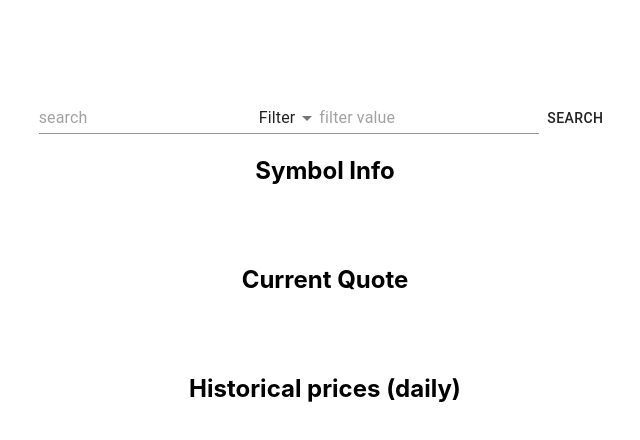
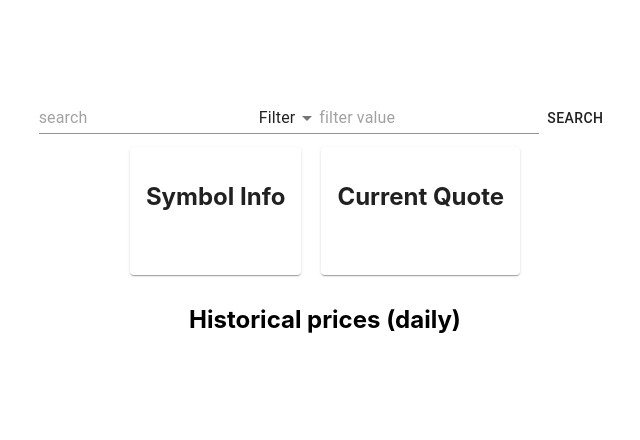
Before and after one commit to ejaycoleman/colmore-test, a React (Create React App) app in the folder frontend/: page /result in a window 1280 px wide. Shown: the top 440 px of the page, without its empty margins (315-955 px from the left). Built offline with nearby package versions, Linux system fonts and the light colour scheme.

Commit message:
mdl cards for info

```diff
--- a/frontend/src/components/SymbolInformation.js
+++ b/frontend/src/components/SymbolInformation.js
@@ -7,6 +7,9 @@ import { APIKeyContext } from '../context/APIKeyContext'
 
 import { DataGrid } from '@material-ui/data-grid'
 
+import Card from '@material-ui/core/Card'
+import CardContent from '@material-ui/core/CardContent'
+
 export default function SymbolInformation ({ symbol }) {
   const [dailyInfo, setDailyInfo] = useState([])
   const [currentQuoteValue, setCurrentQuoteValue] = useState({})
@@ -15,7 +18,6 @@ export default function SymbolInformation ({ symbol }) {
 
   useEffect(async () => {
     if (symbol) {
-      console.log(symbol['1. symbol'])
       const dailyInfoResult = await timeSeriesDaily({ apiKey: apiKeyContext.apiKey, symbol: symbol['1. symbol'] })
       dailyInfoResult && setDailyInfo(dailyInfoResult)
 
@@ -30,6 +32,9 @@ export default function SymbolInformation ({ symbol }) {
 
   return (
     <div style={{ display: 'flex', flexDirection: 'column', justifyItems: 'center', justifyContent: 'center', alignItems: 'center' }}>
+      <div style={{ display: 'flex' }}>
+        <Card style={{ margin: '10px' }}>
+          <CardContent>
             <h2>Symbol Info</h2>
             <table style={{ margin: 20 }}>
               <tbody>
@@ -44,6 +49,10 @@ export default function SymbolInformation ({ symbol }) {
                 })}
               </tbody>
             </table>
+          </CardContent>
+        </Card>
+        <Card style={{ margin: '10px' }}>
+          <CardContent>
             <h2>Current Quote</h2>
             <table style={{ margin: 20 }}>
               <tbody>
@@ -58,6 +67,9 @@ export default function SymbolInformation ({ symbol }) {
                 })}
               </tbody>
             </table>
+          </CardContent>
+        </Card>
+      </div>
       <h2>Historical prices (daily)</h2>
       <div style={{ height: 400, width: '100%' }}>
         {dailyInfo.length !== 0 && <DataGrid disableColumnResize={false} rows={[...dailyInfo].slice(1)} columns={generateDataGridColumns(dailyInfo[0])} pageSize={5} />}
```
Lines whose indentation alone changed are shown as unchanged.
